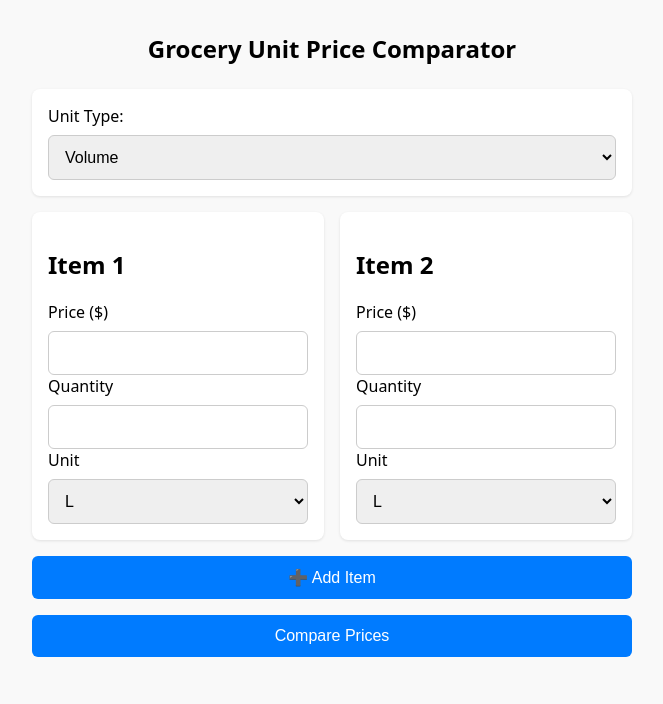
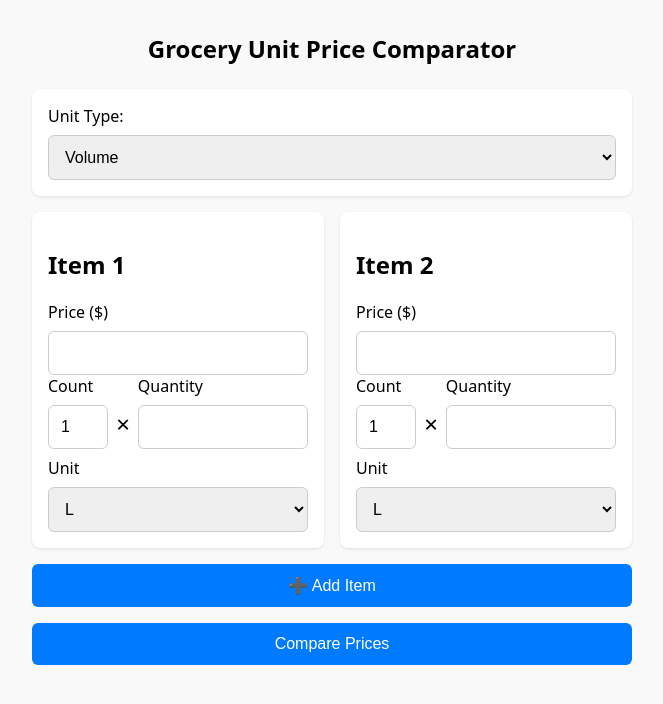
Before and after one commit to aaronliunumber2/grocery-compare, a React (Vite) app: page / in a window 1280 px wide. Shown: the top 704 px of the page, without its empty margins (308-971 px from the left). Built offline with nearby package versions, Linux system fonts and the light colour scheme.

Commit message:
add a count setting for each item

```diff
--- a/src/App.jsx
+++ b/src/App.jsx
@@ -13,8 +13,8 @@ function App() {
     const [inputErrors, setInputErrors] = useState([{}, {}]);
     const [hasTriedCompare, setHasTriedCompare] = useState(false);
     const [items, setItems] = useState([
-        { price: '', quantity: '', unit: 'L' },
-        { price: '', quantity: '', unit: 'oz' }
+        { price: '', quantity: '', count: 1, unit: 'L' },
+        { price: '', quantity: '', count: 1, unit: 'oz' }
     ]);
     const [comparisonInput, setComparisonInput] = useState(null);
     const [hasCompared, setHasCompared] = useState(false);
--- a/src/components/ComparisonResult.jsx
+++ b/src/components/ComparisonResult.jsx
@@ -50,9 +50,9 @@ function ComparisonResult({ items, unitType, baseline, setBaseline }) {
         let pricePerUnit;
 
         if (unitType === 'count') {
-            pricePerUnit = item.price / item.quantity;
+            pricePerUnit = item.price / item.quantity * item.count;
         } else {
-            const qtyInBase = item.quantity * units[item.unit];
+            const qtyInBase = item.quantity * item.count * units[item.unit];
             const basePrice = item.price / qtyInBase;
             pricePerUnit = basePrice * baselineUnitValue;
         }
--- a/src/components/ItemInput.jsx
+++ b/src/components/ItemInput.jsx
@@ -35,6 +35,24 @@ const ItemInput = forwardRef(function ItemInput(props, ref) {
                 )}
             </div>
 
+            <div style={{ display: 'flex', flexDirection: 'column', gap: '0.5rem' }}>
+                <div style={{ display: 'flex', alignItems: 'center', gap: '0.5rem' }}>
+                    <div>
+                        <label>Count</label>
+                        <input
+                            type="number"
+                            min="1"
+                            value={itemData.count || 1}
+                            onChange={(e) => handleChange('count', parseInt(e.target.value) || 1)}
+                            style={{ width: '60px' }}
+                        />
+                        {showErrors && errors.count && (
+                            <div style={{ color: 'red', fontSize: '0.85rem' }}>{errors.count}</div>
+                        )}
+                    </div>
+
+                    <span style={{ fontSize: '1.5rem', marginTop: '1.5rem' }}>×</span>
+
                     <div>
                         <label>Quantity</label>
                         <input
@@ -45,6 +63,7 @@ const ItemInput = forwardRef(function ItemInput(props, ref) {
                         {showErrors && errors.quantity && (
                             <div style={{ color: 'red', fontSize: '0.85rem' }}>{errors.quantity}</div>
                         )}
+                    </div>
                 </div>
 
                 <div>
@@ -63,6 +82,9 @@ const ItemInput = forwardRef(function ItemInput(props, ref) {
                         <div style={{ color: 'red', fontSize: '0.85rem' }}>{errors.unit}</div>
                     )}
                 </div>
+            </div>
+
+
 
             {canRemove && (
                 <button
```
Lines whose indentation alone changed are shown as unchanged.
